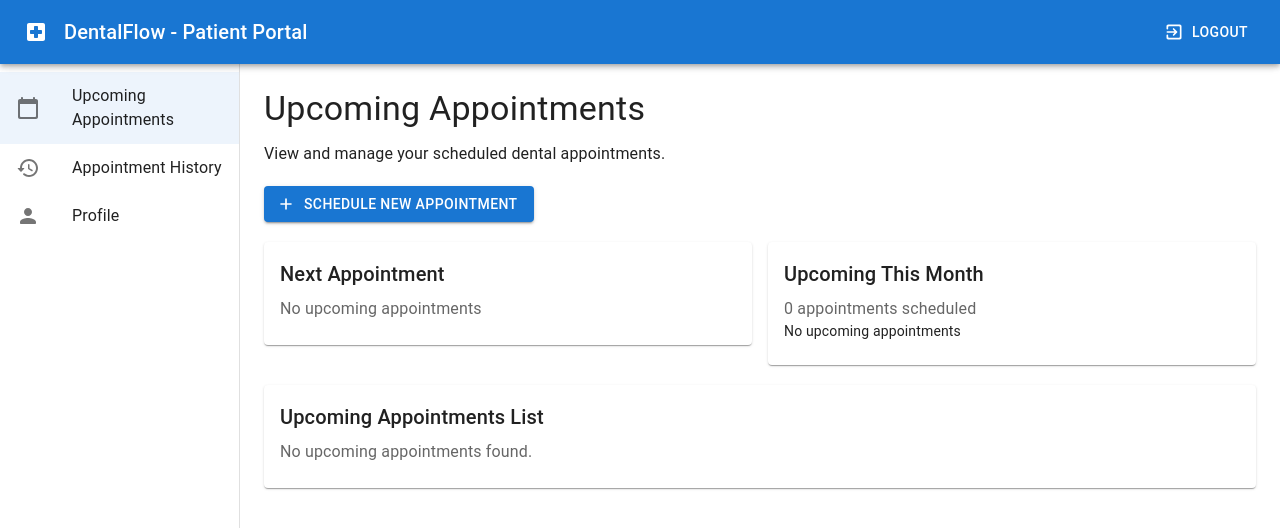
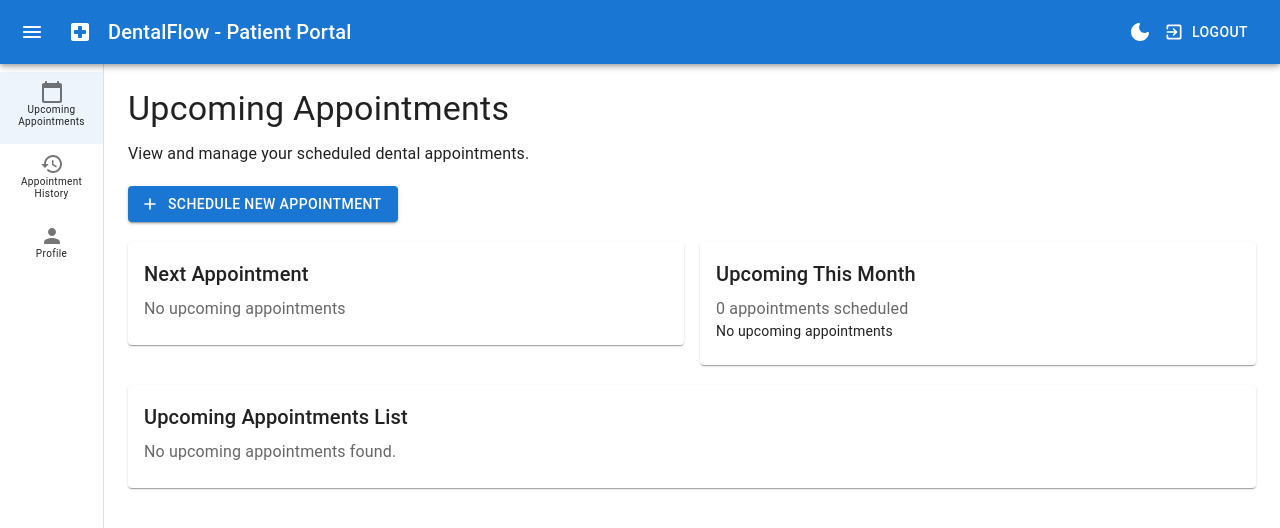
Before and after one commit to sandhya-1611/assignment, a React (Vite) app in the folder dental-dashboard/: page /patient/dashboard in a window 1280 px wide. Shown: the top 528 px of the page. Built offline with nearby package versions, Linux system fonts and the light colour scheme; sample sign-in values are in the browser's storage.

Commit message:
enhanced the look of the patient dashboard

```diff
--- a/dental-dashboard/src/app/pages/PatientDashboard.tsx
+++ b/dental-dashboard/src/app/pages/PatientDashboard.tsx
@@ -5,7 +5,8 @@ import {
   PersonRounded,
   ExitToAppRounded,
   LocalHospitalRounded,
-  AddRounded
+  AddRounded, DarkModeRounded, LightModeRounded,
+  MenuRounded
 } from '@mui/icons-material';
 import {
   Typography,
@@ -25,12 +26,15 @@ import {
   ListItem,
   ListItemIcon,
   ListItemText,
-  ListItemButton
+  ListItemButton,
+  IconButton
 } from '@mui/material';
 import { useAuth } from '../context/AuthContext';
 import { useData } from '../context/DataContext';
+import { createTheme, ThemeProvider } from '@mui/material/styles';
+import { useTheme } from '@mui/material/styles';
+import { useColorMode } from '../context/themeContext';
 
-// Helper functions
 const formatDate = (dateString: string) => {
   const date = new Date(dateString);
   return date.toLocaleDateString('en-US', {
@@ -454,9 +458,18 @@ const ProfileContent = ({ user, patient }: { user: any; patient: any }) => (
 export default function PatientDashboard() {
   const [currentPage, setCurrentPage] = useState('upcoming');
   const [appointmentDialogOpen, setAppointmentDialogOpen] = useState(false);
-  const [drawerOpen, setDrawerOpen] = useState(true);
+  const [mobileOpen, setMobileOpen] = useState(false);
+  const [drawerOpen, setDrawerOpen] = useState(false);
+  const handleDrawerToggle = () => {
+  setDrawerOpen(!drawerOpen);
+};
   const { user, logOut } = useAuth();
   const { getIncidentsByPatientId, getPatientById, addIncident, isLoading } = useData();
+
+  const theme = useTheme();
+const { toggleColorMode } = useColorMode();
+const isDarkMode = theme.palette.mode === 'dark';
+
 
   // Get patient data and incidents
   const patient = user?.patientId ? getPatientById(user.patientId) : null;
@@ -524,16 +537,29 @@ export default function PatientDashboard() {
     }
   };
 
-  const drawerWidth = 240;
+const drawerWidth = 250;
+const miniDrawerWidth = 104;
 
   return (
+    <ThemeProvider theme={theme}>
     <Box sx={{ display: 'flex' }}>
       <AppBar position="fixed" sx={{ zIndex: (theme) => theme.zIndex.drawer + 1 }}>
         <Toolbar>
+          <IconButton
+            color="inherit"
+            edge="start"
+            onClick={handleDrawerToggle}
+            sx={{ mr: 2 }}
+          >
+            <MenuRounded />
+          </IconButton>
           <LocalHospitalRounded sx={{ mr: 2 }} />
           <Typography variant="h6" noWrap component="div" sx={{ flexGrow: 1 }}>
             DentalFlow - Patient Portal
           </Typography>
+          <IconButton color="inherit" onClick={toggleColorMode}>
+            {isDarkMode ? <LightModeRounded /> : <DarkModeRounded />}
+          </IconButton>
           <Button color="inherit" onClick={logOut} startIcon={<ExitToAppRounded />}>
             Logout
           </Button>
@@ -542,32 +568,72 @@ export default function PatientDashboard() {
 
       <Drawer
   variant="permanent"
+  open={drawerOpen}
   sx={{
-          width: drawerWidth,
+    width: drawerOpen ? drawerWidth : miniDrawerWidth,
     flexShrink: 0,
+    whiteSpace: 'nowrap',
+    boxSizing: 'border-box',
     '& .MuiDrawer-paper': {
-            width: drawerWidth,
-            boxSizing: 'border-box',
+      width: drawerOpen ? drawerWidth : miniDrawerWidth,
+      overflowX: 'hidden',
+      overflowY: 'hidden',
+      scrollbarWidth: 'none', // For Firefox
+      '&::-webkit-scrollbar': {
+        display: 'none', // For Chrome/Safari
+      },
     },
   }}
 >
+
         <Toolbar />
         <Box sx={{ overflow: 'auto' }}>
           <List>
   {navigationItems.map((item) => (
-              <ListItem key={item.id} disablePadding>
+    <ListItem key={item.id} disablePadding sx={{ justifyContent: 'center' }}>
       <ListItemButton
+  onClick={() => setCurrentPage(item.id)}
   selected={currentPage === item.id}
-                  onClick={() => setCurrentPage(item.id)}
+  sx={{
+    flexDirection: drawerOpen ? 'row' : 'column',
+    alignItems: drawerOpen ? 'center' : 'center',
+    textAlign: drawerOpen ? 'center' : 'center',
+    py: 1,
+    minHeight: 72,
+    px: drawerOpen ? 2 : 1,
+  }}
 >
-                  <ListItemIcon>
+  <ListItemIcon
+    sx={{
+      minWidth: 0,
+      mr: drawerOpen ? 2 : 0,
+      justifyContent: 'center',
+    }}
+  >
     {item.icon}
   </ListItemIcon>
-                  <ListItemText primary={item.title} />
+
+  <ListItemText
+    primary={item.title}
+    primaryTypographyProps={{
+      variant: 'caption',
+      sx: {
+        fontSize: drawerOpen ? '0.875rem' : '10px',
+        lineHeight: 1.2,
+        wordBreak: drawerOpen ? 'normal' : 'break-word',
+        whiteSpace: drawerOpen ? 'nowrap' : 'normal',
+        maxWidth: drawerOpen ? 'none' : miniDrawerWidth - 16,
+        textAlign: drawerOpen ? 'left' : 'center',
+      },
+    }}
+    sx={{ m: 0 }}
+  />
 </ListItemButton>
+
     </ListItem>
   ))}
 </List>
+
         </Box>
       </Drawer>
 
@@ -582,5 +648,6 @@ export default function PatientDashboard() {
         onSubmit={handleSubmitAppointment}
       />
     </Box>
+    </ThemeProvider>
   );
 }
```
Lines whose indentation alone changed are shown as unchanged.
